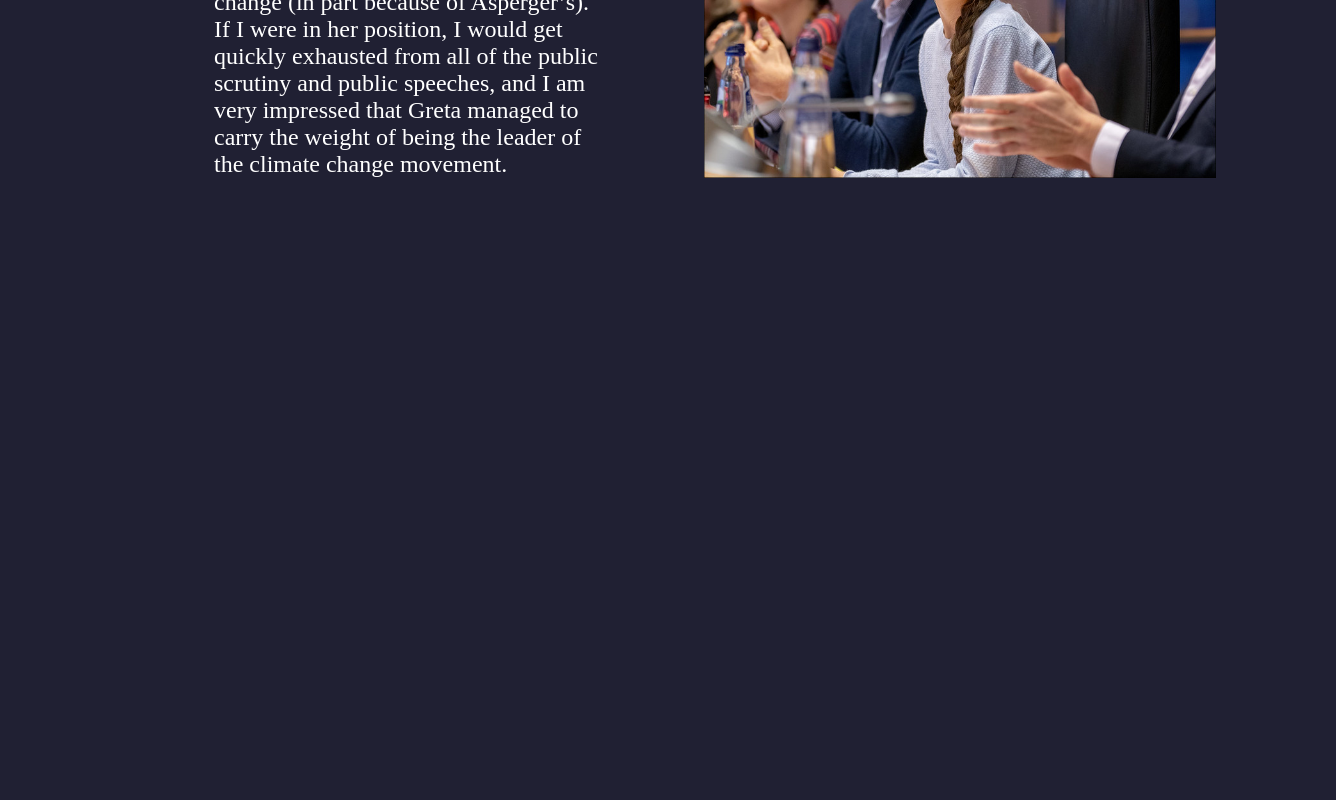
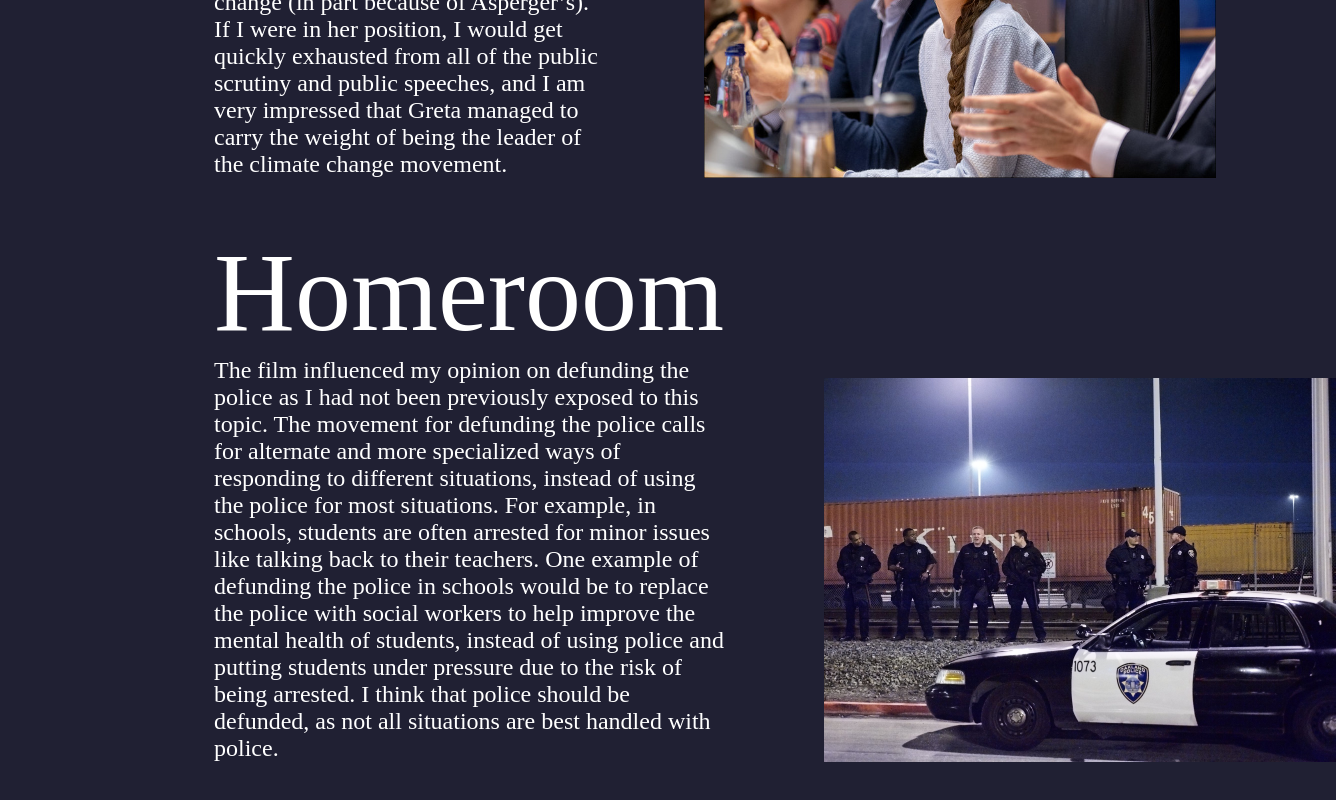
Before and after one commit to Winswins22/English-Portfolio, a React (Create React App) app: page /films in a window 1280 px wide. Shown: the part 1265-2065 px from the top of the page, 1336 px wide, since content can reach past the window. Before the commit the page ends 1493 px from the top, so only its background shows below. Built offline with nearby package versions, Linux system fonts and the light colour scheme.

Commit message:
add Homeroom response

```diff
--- a/src/pages/FilmsPage/Data.jsx
+++ b/src/pages/FilmsPage/Data.jsx
@@ -1,5 +1,6 @@
 import Movie from '../../images/movie.jpg'
 import Greta from '../../images/greta.jpg'
+import Police from '../../images/police.jpg'
 
 export const sectionData = [
   {
@@ -10,5 +11,10 @@ export const sectionData = [
     title: "I Am Greta",
     description: "It is important for people to stand up for what they believe in because action can get taken when people stand up for their beliefs. Throughout the film, Greta has to deal with unjustified scrutiny from politicians/reporters, scrutiny from the public (i.e. speeches, environmental decisions, etc.), and the weight from being the representative for the climate change movement. Greta is able to persevere day after day because of her family, support from the climate change movement, and her passion to reduce climate change. Greta’s resilience comes from support from the climate change movement, her knowledge of climate change, her passion for climate change, and her laser focus on climate change (in part because of Asperger’s). If I were in her position, I would get quickly exhausted from all of the public scrutiny and public speeches, and I am very impressed that Greta managed to carry the weight of being the leader of the climate change movement.",
     img: Greta,
-  }
+  },
+  {
+    title: "Homeroom",
+    description: "The film influenced my opinion on defunding the police as I had not been previously exposed to this topic. The movement for defunding the police calls for alternate and more specialized ways of responding to different situations, instead of using the police for most situations. For example, in schools, students are often arrested for minor issues like talking back to their teachers. One example of defunding the police in schools would be to replace the police with social workers to help improve the mental health of students, instead of using police and putting students under pressure due to the risk of being arrested. I think that police should be defunded, as not all situations are best handled with police.",
+    img: Police,
+  },
 ]
--- a/src/pages/SourcesPage/Data.jsx
+++ b/src/pages/SourcesPage/Data.jsx
@@ -5,6 +5,7 @@ import Microphone from '../../images/microphone.jpg'
 import Book from '../../images/book.jpg'
 import Stardew from '../../images/sdv.png'
 import Greta from '../../images/greta.jpg'
+import Police from '../../images/police.jpg'
 
 import {Text} from '../../components/InfoSection/InfoSectionElems'
 
@@ -41,4 +42,8 @@ export const sectionData = [
     description: <Text>Greta Thunberg urges MEPs to show climate leadership by European Parliament at <a href="https://www.flickr.com/photos/36612355@N08/49617793533">https://www.flickr.com/photos/36612355@N08/49617793533</a></Text>,
     img: Greta,
   },
+  {
+    description: <Text>Police watching Port Shutdown by nereocystis at <a href="https://www.flickr.com/photos/56789206@N08/7011380709">https://www.flickr.com/photos/56789206@N08/7011380709</a></Text>,
+    img: Police,
+  },
 ]
```
Also changed, not shown: src/images/police.jpg (added).
